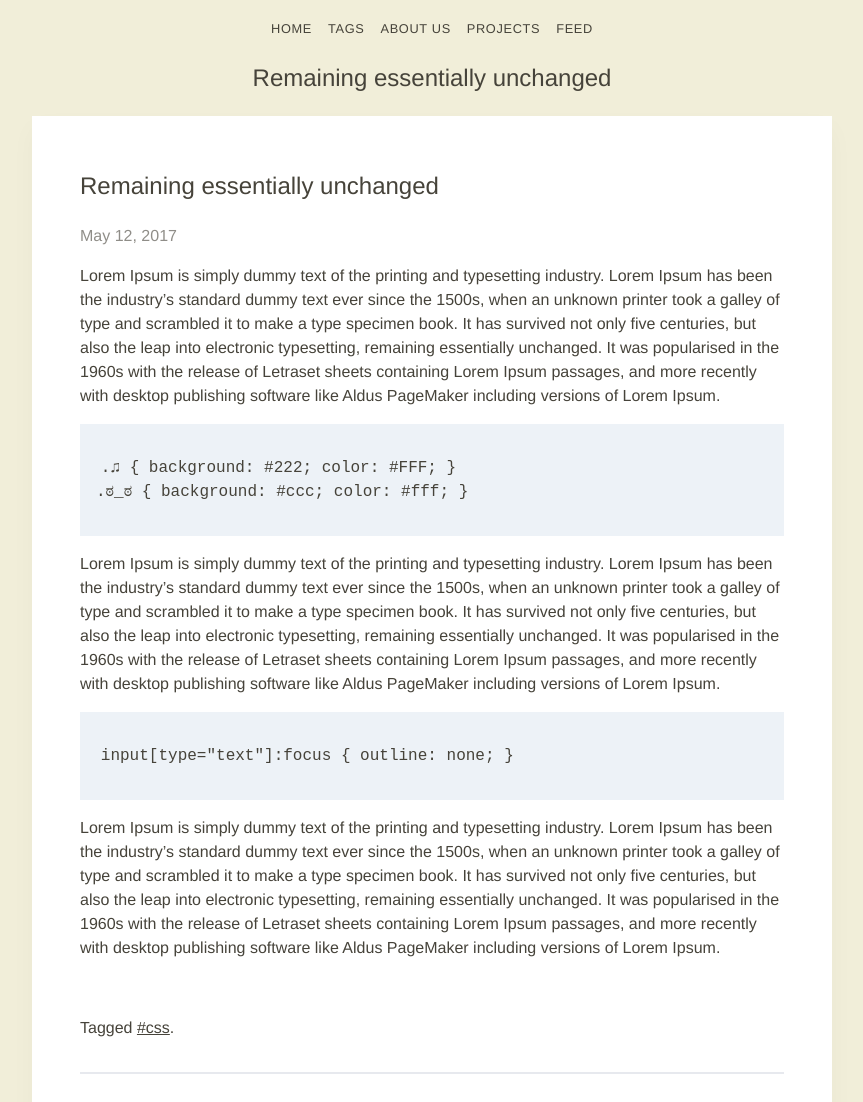
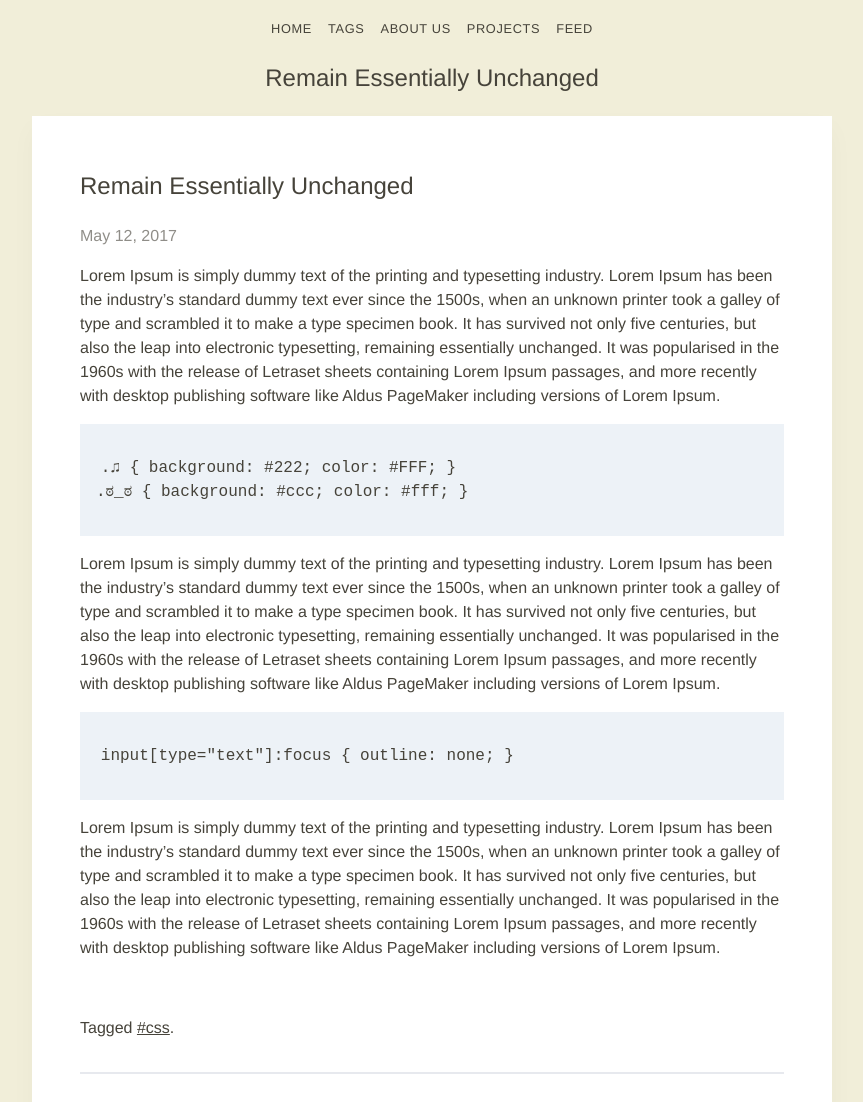
Before and after one commit to yong-lim/yong-wendy, a Jekyll site: the page built from _posts/2017-05-12-remain-essentially-unchanged.md, in a window 1280 px wide, cut to the strip 0-1102 px from the top of the page. Shown: the whole strip, without its empty margins (208-1071 px from the left). Built offline with Jekyll 4.4.1, drawn with Linux system fonts in a browser that asks for light colours; some web fonts are replaced.

Commit message:
Post's filename is also the title of the post, no need for title front-matter

```diff
--- a/_posts/2017-05-12-lorem-ipsum.md
+++ b/_posts/2017-05-12-remain-essentially-unchanged.md
@@ -1,6 +1,5 @@
 ---
 layout: post
-title: Remaining essentially unchanged
 description: Lorem Ipsum is simply dummy text
 summary: Lorem Ipsum is simply dummy text.
 tags: [css]
```
